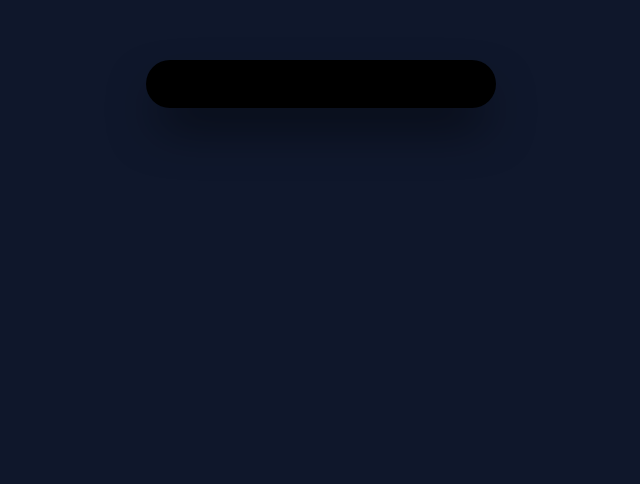
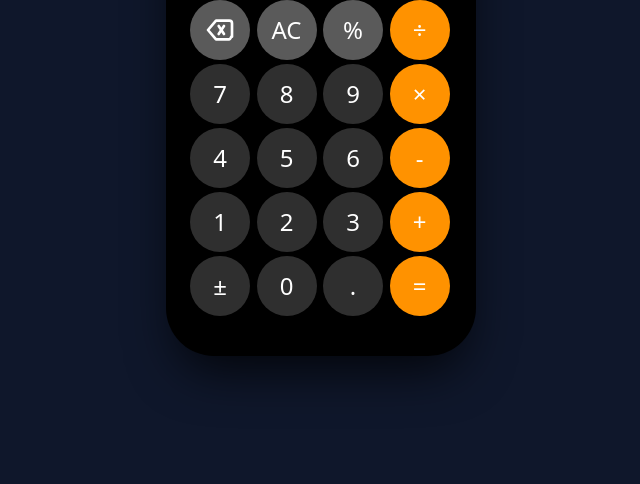
Before and after one commit to jed-ie/My-Calculator-Project, a website: page index.html in a window 1280 px wide. Shown: the part 316-800 px from the top of the page, without its empty margins (319-959 px from the left). Drawn offline with Linux system fonts and the light colour scheme.

Commit message:
calculator UI

```diff
--- a/index.html
+++ b/index.html
@@ -7,8 +7,72 @@
     <title>My Calculator</title>
 </head>
 <body class="min-h-screen bg-slate-900 flex items-center justify-center">
-    <div class="w-[350px] max-w-[95vw] bg-black rounded-[2.5rem] p-6 shadow-[0_25px_50px_-12px_rgba(0,0,0,0.8)]">
+    <!-- Main calculator container -->
+    <div class="w-[310px] max-w-[95vw] bg-black rounded-[3rem] p-6 shadow-[0_25px_50px_-12px_rgba(0,0,0,0.8)]">
 
+        <!-- calculator display -->
+        <div class="flex flex-col justify-end items-end h-35 mb-6">
+
+            <!-- calculation display -->
+            <div class="text-[#95959c] text-2xl break-all">
+                12 + 9 x 7
+            </div>
+
+            <!-- results display -->
+            <div class="text-white text-5xl break-all">
+                89
+            </div>
+        </div>
+
+        <!-- Buttons container -->
+         <div class=" grid grid-cols-4 gap-1 pb-4 text-white">
+            <button class="w-15 h-15 rounded-full text-2xl bg-[#5a5a5a] flex items-center justify-center">
+                <svg
+                    xmlns="http://www.w3.org/2000/svg"
+                    viewBox="0 0 24 24"
+                    fill="none"
+                    class="w-8 h-8"
+                    >
+                    <path
+                        d="M9 5L3 12L9 19H19C20.1046 19 21 15.1046 21 17V7C21 5.89543 20.1046 5 19 5H9Z"
+                        stroke="currentColor"
+                        stroke-width="2"
+                        stroke-linejoin="round"
+                    />
+                    <path
+                        d="M11 9L15 15"
+                        stroke="currentColor"
+                        stroke-width="2"
+                        stroke-linecap="round"
+                    />
+                    <path
+                        d="M15 9L11 15"
+                        stroke="currentColor"
+                        stroke-width="2"
+                        stroke-linecap="round"
+                    />
+                </svg>
+            </button>
+            <button class="w-15 h-15 rounded-full text-2xl bg-[#5a5a5a] flex items-center justify-center">AC</button>
+            <button class="w-15 h-15 rounded-full text-2xl bg-[#5a5a5a] flex items-center justify-center">%</button>
+            <button class="w-15 h-15 rounded-full text-2xl bg-[#ff9200] flex items-center justify-center">÷</button>
+            <button class="w-15 h-15 rounded-full text-2xl bg-[#2f2f2f] flex items-center justify-center">7</button>
+            <button class="w-15 h-15 rounded-full text-2xl bg-[#2f2f2f] flex items-center justify-center">8</button>
+            <button class="w-15 h-15 rounded-full text-2xl bg-[#2f2f2f] flex items-center justify-center">9</button>
+            <button class="w-15 h-15 rounded-full text-2xl bg-[#ff9200] flex items-center justify-center">×</button>
+            <button class="w-15 h-15 rounded-full text-2xl bg-[#2f2f2f] flex items-center justify-center">4</button>
+            <button class="w-15 h-15 rounded-full text-2xl bg-[#2f2f2f] flex items-center justify-center">5</button>
+            <button class="w-15 h-15 rounded-full text-2xl bg-[#2f2f2f] flex items-center justify-center">6</button>
+            <button class="w-15 h-15 rounded-full text-2xl bg-[#ff9200] flex items-center justify-center">-</button>
+            <button class="w-15 h-15 rounded-full text-2xl bg-[#2f2f2f] flex items-center justify-center">1</button>
+            <button class="w-15 h-15 rounded-full text-2xl bg-[#2f2f2f] flex items-center justify-center">2</button>
+            <button class="w-15 h-15 rounded-full text-2xl bg-[#2f2f2f] flex items-center justify-center">3</button>
+            <button class="w-15 h-15 rounded-full text-2xl bg-[#ff9200] flex items-center justify-center">+</button>
+            <button class="w-15 h-15 rounded-full text-2xl bg-[#2f2f2f] flex items-center justify-center">±</button>
+            <button class="w-15 h-15 rounded-full text-2xl bg-[#2f2f2f] flex items-center justify-center">0</button>
+            <button class="w-15 h-15 rounded-full text-2xl bg-[#2f2f2f] flex items-center justify-center">.</button>
+            <button class="w-15 h-15 rounded-full text-2xl bg-[#ff9200] flex items-center justify-center">=</button>
+         </div>
     </div>
 </body>
 </html>
```
Also changed, not shown: src/output.css.
